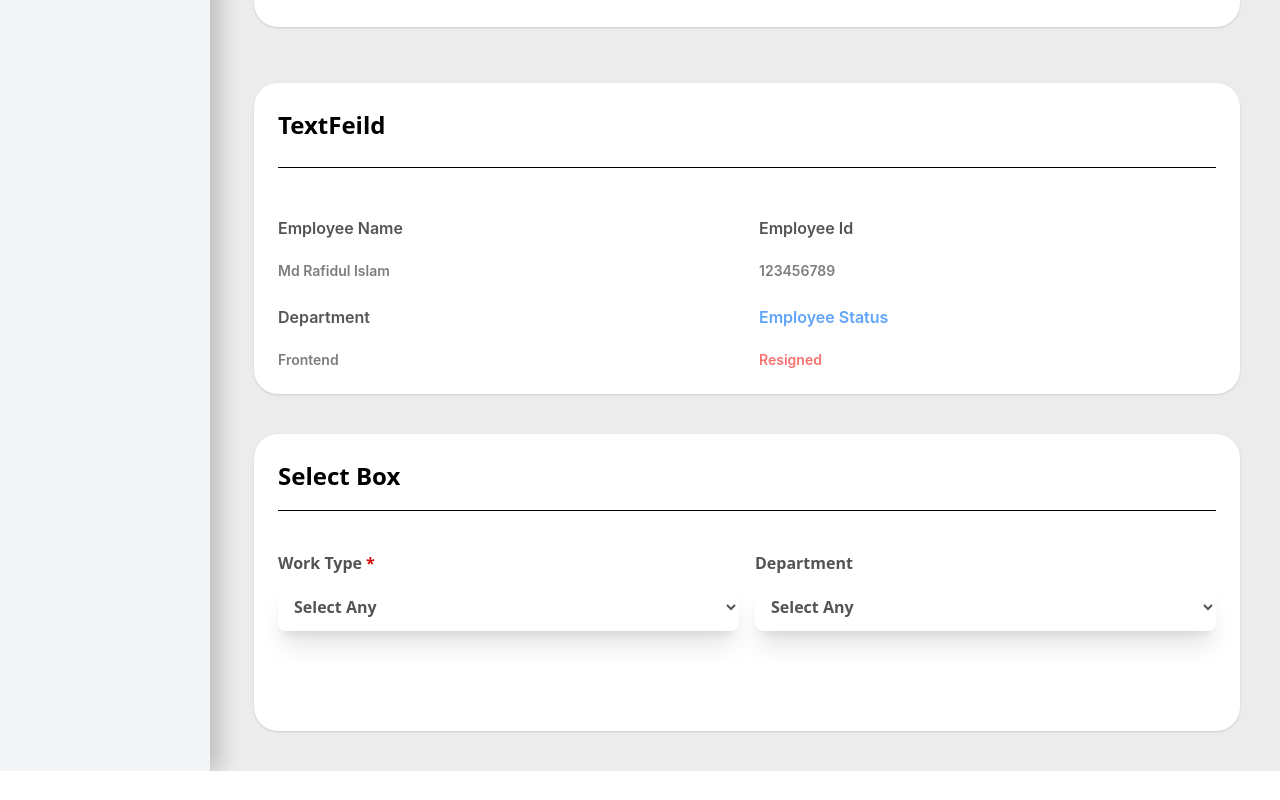
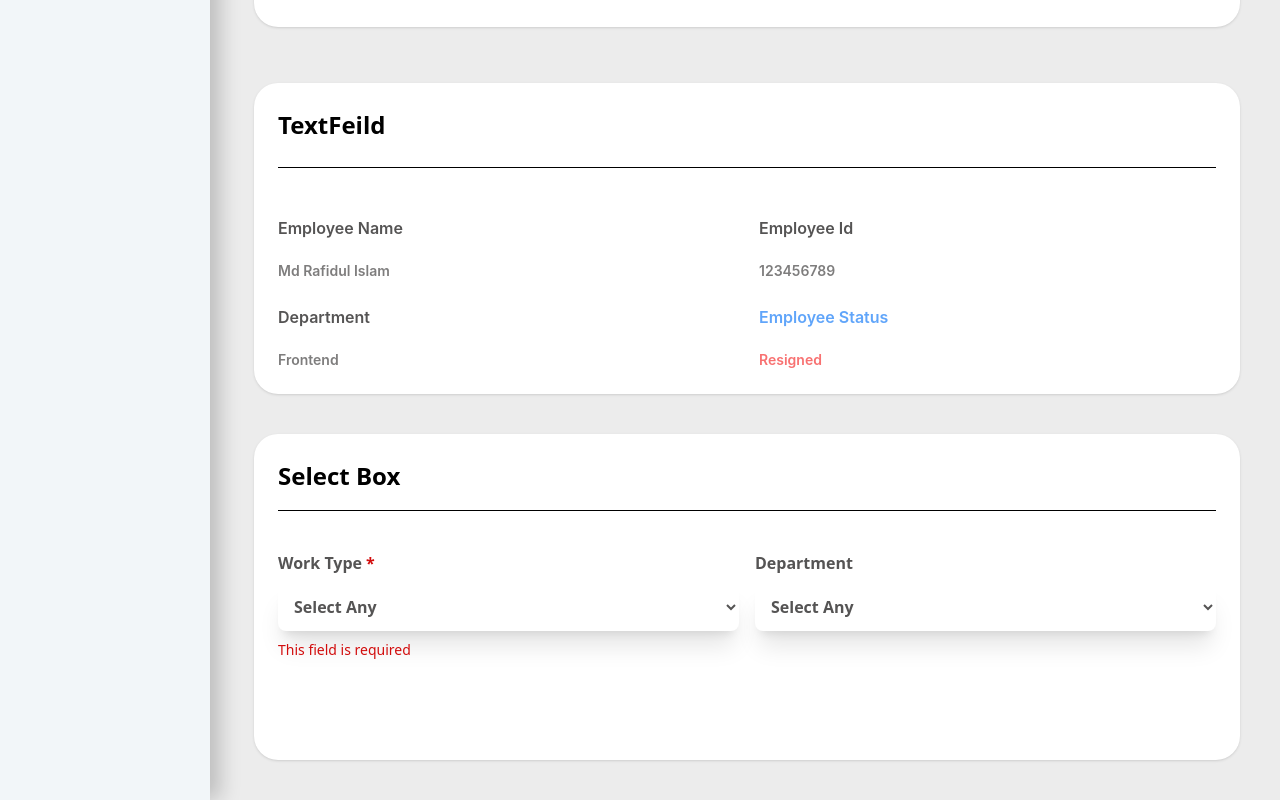
Before and after one commit to Rafidulemon/hr_mgt, a React (Vite) app: page /atoms in a window 1280 px wide. Shown: the part 4926-5726 px from the top of the page. Before the commit the page ends 5697 px from the top, so only its background shows below. Built offline with nearby package versions, Linux system fonts and the light colour scheme.

Commit message:
select box option fix

```diff
--- a/src/components/atoms/selectBox/SelectBox.tsx
+++ b/src/components/atoms/selectBox/SelectBox.tsx
@@ -1,5 +1,4 @@
-import { ChangeEvent } from "react";
-
+import { type FieldError, UseFormRegister } from "react-hook-form";
 type Option = {
   label: string;
   value: string;
@@ -8,24 +7,22 @@ type Option = {
 type SelectBoxProps = {
   label?: string;
   options: Option[];
+  name: string;
   className?: string;
   isRequired?: boolean;
-  onChange?: (value: string) => void;
+  register?: UseFormRegister<any>;
+  error?: FieldError | undefined;
 };
 
 export default function SelectBox({
   label = "Select Option",
   options = [],
   className = "",
+  name = "name",
   isRequired = false,
-  onChange,
+  error,
+  register,
 }: SelectBoxProps) {
-  const handleChange = (event: ChangeEvent<HTMLSelectElement>) => {
-    if (onChange) {
-      onChange(event.target.value);
-    }
-  };
-
   const allOptions = [{ label: "Select Any", value: "default" }, ...options];
   return (
     <div className="flex flex-col">
@@ -43,8 +40,7 @@ export default function SelectBox({
 
       <select
         id={label}
-        name={label}
-        onChange={handleChange}
+        {...register?.(name)}
         className={`p-[12px] text-[16px] text-text_bold font-semibold rounded-lg shadow-xl bg-white
         focus:outline-none hover:cursor-pointer ${className}`}
       >
@@ -62,6 +58,9 @@ export default function SelectBox({
           <option disabled>No options available</option>
         )}
       </select>
+      {error && (
+        <div className="text-[14px] text-tertiary mt-2">{error.message}</div>
+      )}
     </div>
   );
 }
--- a/src/pages/atoms/index.tsx
+++ b/src/pages/atoms/index.tsx
@@ -20,6 +20,11 @@ import TextFeild from "../../components/atoms/TextFeild/TextFeild";
 import Header from "../../components/navigations/Header";
 
 const mockError: FieldError = {
+  type: "required",
+  message: "This field is required",
+};
+
+const selectMockError: FieldError = {
   type: "required",
   message: "This field is required",
 };
@@ -123,10 +128,6 @@ function Atoms() {
     { label: "Development", value: "development" },
     { label: "Testing", value: "testing" },
   ];
-
-  const handleSelectChange = (value: string) => {
-    console.log("Selected Value:", value);
-  };
 
   return (
     <div className="flex flex-col gap-10 w-full min-h-screen">
@@ -433,18 +434,19 @@ function Atoms() {
             label="Work Type"
             options={options}
             isRequired
-            onChange={handleSelectChange}
+            name="work"
+            error={selectMockError}
           />
         </div>
 
         <div className="col-span-1 flex flex-col gap-1">
           <SelectBox
+            name="department"
             label="Department"
             options={[
               { label: "HR", value: "hr" },
               { label: "Finance", value: "finance" },
             ]}
-            onChange={handleSelectChange}
           />
         </div>
       </Card>
```
